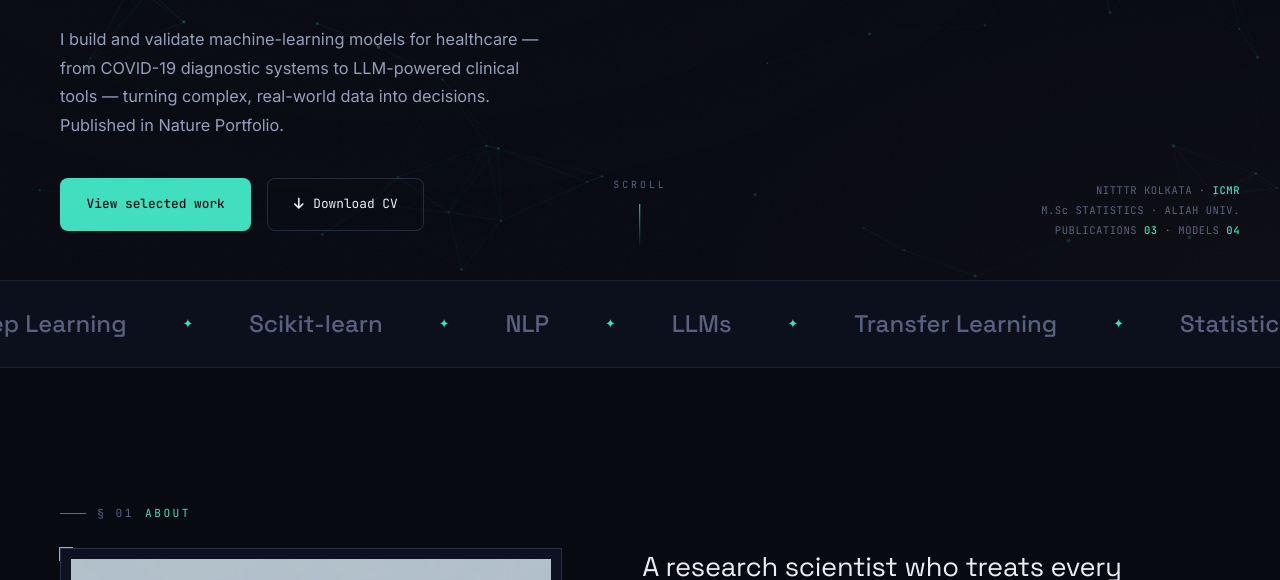
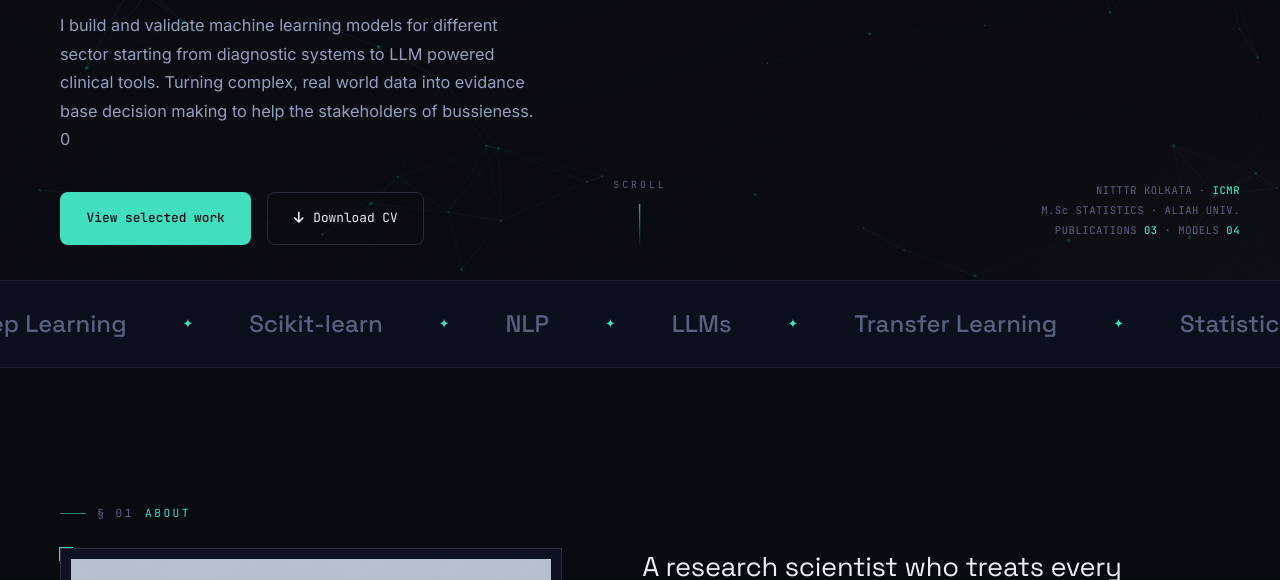
Before and after one commit to Sumit-Nayek/Portfolio_1, a plain HTML site: page index.html in a window 1280 px wide. Shown: the part 520-1100 px from the top of the page. Drawn offline with Linux system fonts and the light colour scheme; a script that the page names is missing.

Commit message:
Revise hero description for clarity and grammar
Updated the hero description to improve clarity and grammar.

```diff
--- a/index.html
+++ b/index.html
@@ -301,7 +301,7 @@
       <div class="hero__status"><span class="live"></span> Available for opportunities · 2026</div>
       <h1><span class="l"><span>Sumit</span></span><span class="l"><span class="accent">Nayek</span></span></h1>
       <div class="hero__role">Data Scientist <span class="dot"></span> Research Scientist <span class="dot"></span> ML / NLP</div>
-      <p class="hero__desc">I build and validate machine-learning models for healthcare — from COVID-19 diagnostic systems to LLM-powered clinical tools — turning complex, real-world data into decisions. Published in Nature Portfolio.</p>
+      <p class="hero__desc">I build and validate machine learning models for different sector starting from diagnostic systems to LLM powered clinical tools. Turning complex, real world data into evidance base decision making to help the stakeholders of bussieness. 0</p>
       <div class="hero__cta">
         <a href="#work" class="btn btn-primary" data-cursor>View selected work</a>
         <a href="Sumit_Nayek_Resume.pdf" target="_blank" rel="noopener" class="btn btn-ghost" data-cursor><i class="fas fa-arrow-down"></i> Download CV</a>
```
